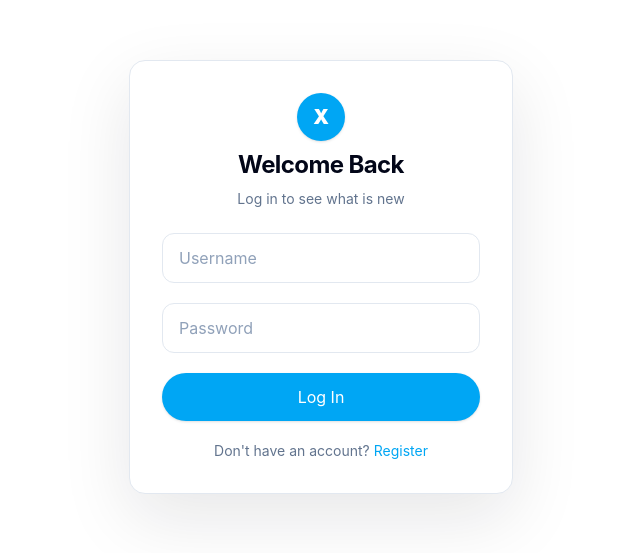
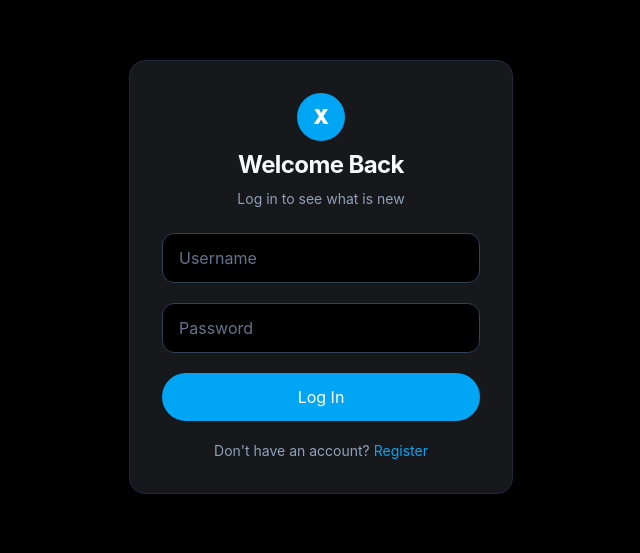
Before and after one commit to kesariaviral98/Social-Media-App, a React (Vite) app in the folder frontend/social_media/: page /login in a window 1280 px wide. Shown: the part 123-676 px from the top of the page, without its empty margins (319-959 px from the left). Built offline with nearby package versions, Linux system fonts and the light colour scheme; no server answers.

Commit message:
Switch frontend to dark theme

```diff
--- a/frontend/social_media/src/Login.jsx
+++ b/frontend/social_media/src/Login.jsx
@@ -36,31 +36,31 @@ export default function Login({ onLogin }) {
   };
 
   return (
-    <div className="min-h-screen bg-white flex items-center justify-center px-4 py-10">
+    <div className="min-h-screen bg-black flex items-center justify-center px-4 py-10 text-slate-100">
       <form
         onSubmit={handleSubmit}
-        className="w-full max-w-sm rounded-2xl border border-slate-200 bg-white p-8 shadow-[0_24px_70px_rgba(15,20,25,0.10)] flex flex-col gap-5"
+        className="w-full max-w-sm rounded-2xl border border-slate-800 bg-[#16181c] p-8 shadow-[0_24px_70px_rgba(0,0,0,0.55)] flex flex-col gap-5"
       >
         <div className="flex flex-col items-center gap-2 mb-1">
           <div className="w-12 h-12 rounded-full bg-sky-500 flex items-center justify-center text-white text-xl font-black shadow-sm">
             X
           </div>
-          <h2 className="text-2xl font-bold text-slate-950 tracking-tight">
+          <h2 className="text-2xl font-bold text-slate-50 tracking-tight">
             {isRegister ? "Create Account" : "Welcome Back"}
           </h2>
-          <p className="text-sm text-slate-500">
+          <p className="text-sm text-slate-400">
             {isRegister ? "Join the conversation" : "Log in to see what is new"}
           </p>
         </div>
         <input
-          className="border border-slate-200 rounded-xl px-4 py-3 text-slate-950 bg-white focus:outline-none focus:ring-2 focus:ring-sky-500/25 focus:border-sky-500 transition placeholder:text-slate-400"
+          className="border border-slate-700 rounded-xl px-4 py-3 text-slate-50 bg-black focus:outline-none focus:ring-2 focus:ring-sky-500/30 focus:border-sky-500 transition placeholder:text-slate-500"
           placeholder="Username"
           value={form.username}
           onChange={(e) => setForm({ ...form, username: e.target.value })}
           required
         />
         <input
-          className="border border-slate-200 rounded-xl px-4 py-3 text-slate-950 bg-white focus:outline-none focus:ring-2 focus:ring-sky-500/25 focus:border-sky-500 transition placeholder:text-slate-400"
+          className="border border-slate-700 rounded-xl px-4 py-3 text-slate-50 bg-black focus:outline-none focus:ring-2 focus:ring-sky-500/30 focus:border-sky-500 transition placeholder:text-slate-500"
           placeholder="Password"
           type="password"
           value={form.password}
@@ -73,7 +73,7 @@ export default function Login({ onLogin }) {
         >
           {isRegister ? "Register" : "Log In"}
         </button>
-        <p className="text-center text-sm text-slate-500">
+        <p className="text-center text-sm text-slate-400">
           {isRegister ? "Already have an account?" : "Don't have an account?"}{" "}
           <button
             type="button"
--- a/frontend/social_media/src/Posts.jsx
+++ b/frontend/social_media/src/Posts.jsx
@@ -72,9 +72,9 @@ export default function Posts({ user, token, onLogout }) {
   };
 
   return (
-    <div className="min-h-screen bg-slate-50 text-slate-950">
-      <div className="mx-auto min-h-screen max-w-2xl border-x border-slate-200 bg-white">
-        <header className="sticky top-0 z-10 border-b border-slate-200 bg-white/90 px-5 py-3 backdrop-blur">
+    <div className="min-h-screen bg-black text-slate-100">
+      <div className="mx-auto min-h-screen max-w-2xl border-x border-slate-800 bg-black">
+        <header className="sticky top-0 z-10 border-b border-slate-800 bg-black/85 px-5 py-3 backdrop-blur">
           <div className="flex items-center justify-between gap-4">
             <div>
               <h1 className="text-xl font-black tracking-tight">Home</h1>
@@ -83,12 +83,12 @@ export default function Posts({ user, token, onLogout }) {
               </p>
             </div>
             <div className="flex items-center gap-3">
-              <span className="hidden text-sm font-semibold text-slate-600 sm:inline">
+              <span className="hidden text-sm font-semibold text-slate-400 sm:inline">
                 @{user.username}
               </span>
               <button
                 onClick={onLogout}
-                className="rounded-full border border-slate-200 px-4 py-2 text-sm font-bold text-slate-700 transition-colors hover:bg-slate-100"
+                className="rounded-full border border-slate-700 px-4 py-2 text-sm font-bold text-slate-200 transition-colors hover:bg-slate-900"
               >
                 Logout
               </button>
@@ -99,19 +99,19 @@ export default function Posts({ user, token, onLogout }) {
         <main>
           <form
             onSubmit={handlePost}
-            className="flex gap-3 border-b border-slate-200 px-5 py-4"
+            className="flex gap-3 border-b border-slate-800 px-5 py-4"
           >
             <div className="mt-1 flex h-11 w-11 shrink-0 items-center justify-center rounded-full bg-sky-500 text-base font-black text-white">
               {userInitial}
             </div>
             <div className="min-w-0 flex-1">
               <textarea
-                className="min-h-[96px] w-full resize-none border-0 bg-transparent px-0 py-2 text-lg leading-relaxed text-slate-950 outline-none placeholder:text-slate-500"
+                className="min-h-[96px] w-full resize-none border-0 bg-transparent px-0 py-2 text-lg leading-relaxed text-slate-100 outline-none placeholder:text-slate-500"
                 placeholder="What is happening?"
                 value={content}
                 onChange={(e) => setContent(e.target.value)}
               />
-              <div className="flex items-center justify-end gap-2 border-t border-slate-100 pt-3">
+              <div className="flex items-center justify-end gap-2 border-t border-slate-900 pt-3">
                 {editing && (
                   <button
                     type="button"
@@ -119,7 +119,7 @@ export default function Posts({ user, token, onLogout }) {
                       setEditing(null);
                       setContent("");
                     }}
-                    className="rounded-full px-4 py-2 text-sm font-bold text-slate-600 transition-colors hover:bg-slate-100"
+                    className="rounded-full px-4 py-2 text-sm font-bold text-slate-300 transition-colors hover:bg-slate-900"
                   >
                     Cancel
                   </button>
@@ -136,8 +136,8 @@ export default function Posts({ user, token, onLogout }) {
           </form>
 
           {posts.length === 0 && (
-            <div className="border-b border-slate-200 px-5 py-12 text-center">
-              <p className="text-lg font-bold text-slate-950">No posts yet</p>
+            <div className="border-b border-slate-800 px-5 py-12 text-center">
+              <p className="text-lg font-bold text-slate-100">No posts yet</p>
               <p className="mt-1 text-sm text-slate-500">
                 Be the first to start the timeline.
               </p>
@@ -147,34 +147,34 @@ export default function Posts({ user, token, onLogout }) {
           {posts.map((post) => (
             <article
               key={post.id}
-              className="border-b border-slate-200 px-5 py-4 transition-colors hover:bg-slate-50/80"
+              className="border-b border-slate-800 px-5 py-4 transition-colors hover:bg-slate-950"
             >
               <div className="flex gap-3">
-                <div className="flex h-11 w-11 shrink-0 items-center justify-center rounded-full bg-slate-900 text-base font-black text-white">
+                <div className="flex h-11 w-11 shrink-0 items-center justify-center rounded-full bg-slate-700 text-base font-black text-white">
                   {post.username?.charAt(0).toUpperCase() || "?"}
                 </div>
                 <div className="min-w-0 flex-1">
                   <div className="mb-1 flex flex-wrap items-baseline gap-x-2">
-                    <span className="font-bold text-slate-950">
+                    <span className="font-bold text-slate-100">
                       {post.username}
                     </span>
                     <span className="text-sm text-slate-500">
                       @{post.username}
                     </span>
                   </div>
-                  <p className="whitespace-pre-line text-[15px] leading-relaxed text-slate-900">
+                  <p className="whitespace-pre-line text-[15px] leading-relaxed text-slate-200">
                     {post.content}
                   </p>
                   <div className="mt-3 flex gap-2">
                     <button
                       onClick={() => handleEdit(post)}
-                      className="rounded-full px-3 py-1.5 text-sm font-bold text-sky-600 transition-colors hover:bg-sky-50"
+                      className="rounded-full px-3 py-1.5 text-sm font-bold text-sky-400 transition-colors hover:bg-sky-500/10"
                     >
                       Edit
                     </button>
                     <button
                       onClick={() => handleDelete(post.id)}
-                      className="rounded-full px-3 py-1.5 text-sm font-bold text-rose-600 transition-colors hover:bg-rose-50"
+                      className="rounded-full px-3 py-1.5 text-sm font-bold text-rose-400 transition-colors hover:bg-rose-500/10"
                     >
                       Delete
                     </button>
--- a/frontend/social_media/src/index.css
+++ b/frontend/social_media/src/index.css
@@ -4,8 +4,8 @@
   font-family:
     Inter, ui-sans-serif, system-ui, -apple-system, BlinkMacSystemFont, "Segoe UI",
     sans-serif;
-  color: #0f1419;
-  background: #ffffff;
+  color: #e7e9ea;
+  background: #000000;
   font-synthesis: none;
   text-rendering: optimizeLegibility;
   -webkit-font-smoothing: antialiased;
@@ -15,7 +15,7 @@
 body {
   margin: 0;
   min-width: 320px;
-  background: #ffffff;
+  background: #000000;
 }
 
 button,
```
